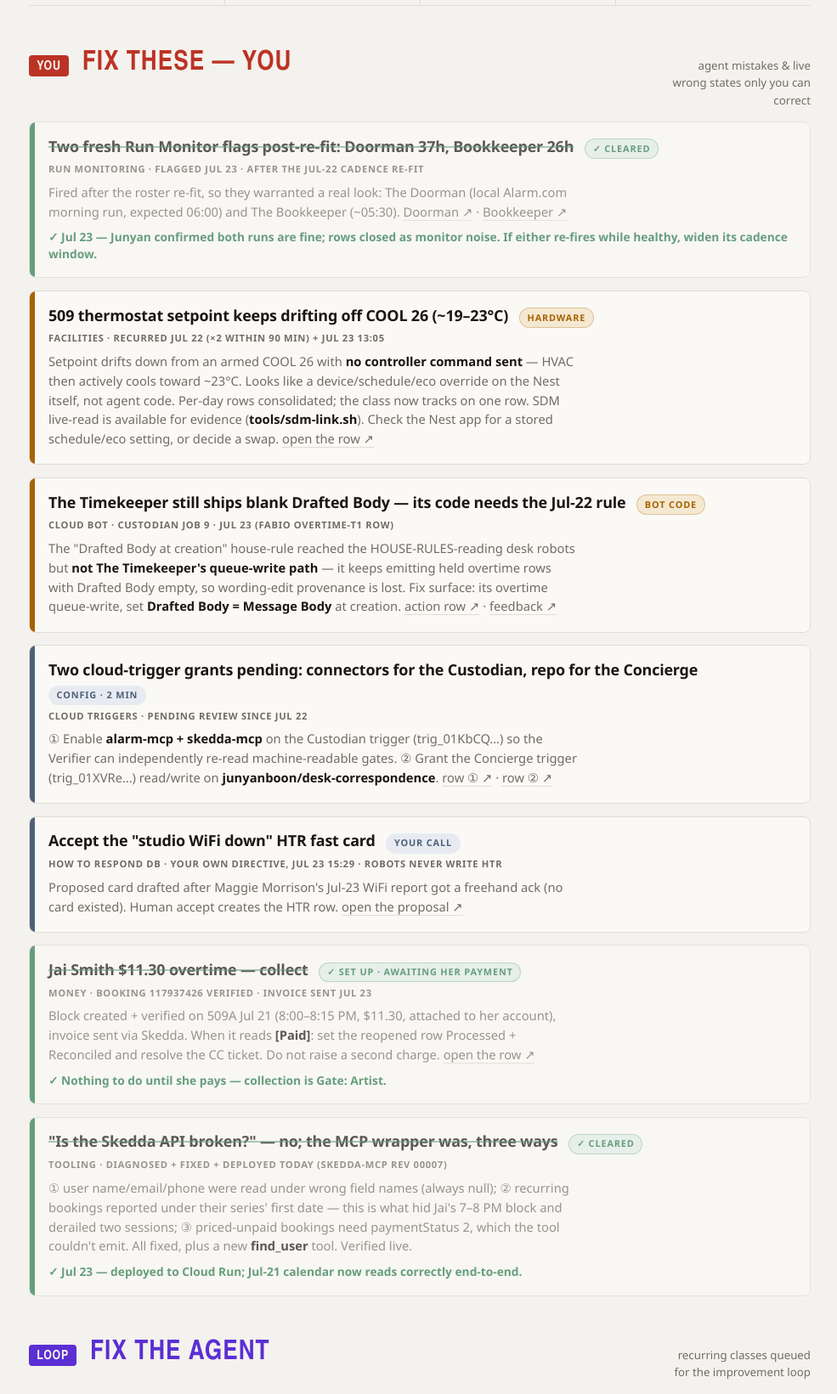
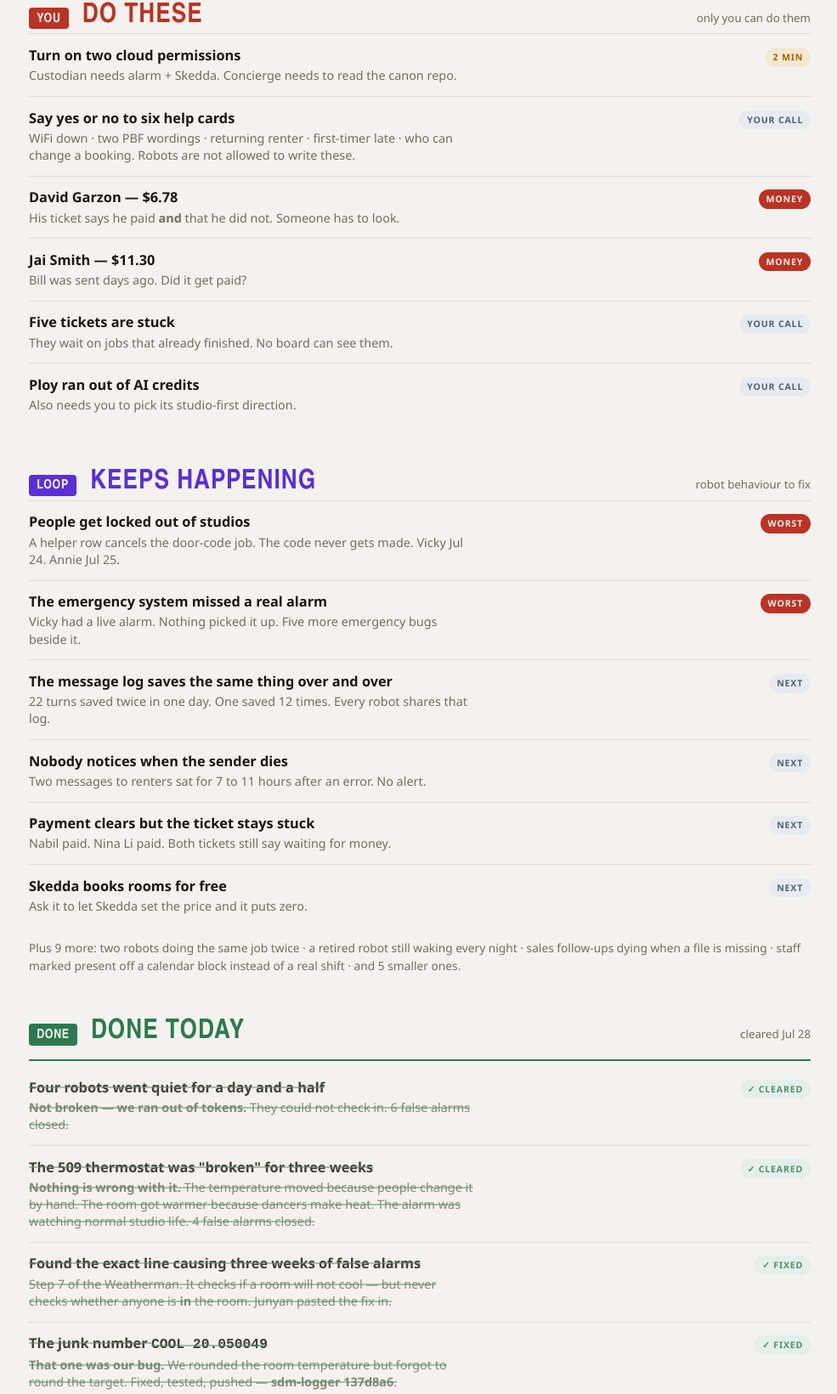
Before and after one commit to junyanboon/fixer-report, a plain HTML site: page index.html in a window 1280 px wide. Shown: the part 477-2118 px from the top of the page at 85% size, without its empty margins (146-1131 px from the left). Drawn offline with Linux system fonts and the light colour scheme.

Commit message:
Fixer Report — Jul 28, 2026: plain language, Done split into its own section

```diff
--- a/index.html
+++ b/index.html
@@ -101,116 +101,183 @@
     @keyframes rise { from{opacity:0;transform:translateY(12px);} to{opacity:1;transform:none;} }
   }
   @media (max-width:560px){ .score div{border-left:0;border-top:1px solid var(--hair);} .score div:first-child{border-top:0;} .agent-list li{grid-template-columns:1fr;} .agent-list .surface{padding-top:0;} }
+  /* Jul 28 — plain-language layout */
+  .fix .desc { font-size:.95rem; }
+  .fix .title { font-size:1.06rem; }
+  section.done .no{background:var(--done);} section.done h2{color:var(--done);}
+  .donewrap { border-top:2px solid var(--done); margin-top:1rem; padding-top:.4rem; }
+  .row { display:grid; grid-template-columns:1fr auto; gap:.2rem 1rem; align-items:baseline; padding:.85rem 0; border-top:1px solid var(--hair); }
+  .row:first-of-type{border-top:0;}
+  .row .t { font:700 1.02rem/1.35 var(--sans); }
+  .row .t small { display:block; font:400 .9rem/1.4 var(--text); color:var(--mute); margin-top:.2rem; max-width:64ch; }
+  .row .tag { font:700 .66rem/1 var(--sans); letter-spacing:.08em; text-transform:uppercase; padding:.38rem .55rem; border-radius:999px; white-space:nowrap; }
+  .tag.min{background:var(--act-soft);color:var(--act);} .tag.ask{background:var(--wait-soft);color:var(--wait);}
+  .tag.money{background:var(--hot);color:var(--paper);} .tag.ok{background:var(--done-soft);color:var(--done);}
+  .row.done .t { text-decoration:line-through; text-decoration-thickness:2px; text-decoration-color:color-mix(in srgb,var(--done) 50%,transparent); }
+  .row.done { opacity:.82; }
+  .more { font-size:.86rem; color:var(--mute); margin:.9rem 0 0; }
+  @media (max-width:560px){ .row{grid-template-columns:1fr;} .row .tag{justify-self:start;margin-top:.35rem;} }
 </style>
 </head>
 <body>
 <div class="sheet">
 
   <header class="mast">
-    <div class="kicker"><span>Dance Annex Studios</span><i></i><span>Fixer Report · Jul 23, 2026</span></div>
+    <div class="kicker"><span>Dance Annex Studios</span><i></i><span>Fixer Report · Jul 28, 2026</span></div>
     <h1>The Fixer<em> Report</em></h1>
-    <p class="verdict">The Jai Smith overtime saga is <b>resolved</b> — the Skedda MCP had three read/write bugs (all fixed &amp; deployed today), the block exists at $11.30, invoice sent. Left for you: <b>the 509 thermostat drift, the Timekeeper's queue-write code, two trigger grants, a WiFi HTR card, and two fresh monitor flags to eyeball</b>. 21 stale feedback rows were swept to Applied.</p>
+    <p class="verdict">Big day. <b>None of the three "broken" things were broken.</b> The robots went quiet because we ran out of tokens. The thermostat was fine — people change it by hand, and dancers make heat. The blank drafts were a field you deleted on purpose. Three real bugs found and fixed underneath them. <b>Six things left for you.</b></p>
   </header>
 
   <nav class="score" aria-label="At a glance">
-    <div><span class="n hot-n">4</span><span class="k">Left for you</span></div>
-    <div><span class="n act-n">2</span><span class="k">of them urgent-ish</span></div>
-    <div><span class="n" style="color:var(--brand)">3</span><span class="k">Loop items open</span></div>
-    <div><span class="n" style="color:var(--done)">3 + 23</span><span class="k">Cleared today + rows swept</span></div>
+    <div><span class="n hot-n">6</span><span class="k">Left for you</span></div>
+    <div><span class="n act-n">2</span><span class="k">Take 2 minutes</span></div>
+    <div><span class="n" style="color:var(--brand)">15</span><span class="k">Repeat problems</span></div>
+    <div><span class="n" style="color:var(--done)">20</span><span class="k">Cleared today</span></div>
   </nav>
 
-  <!-- FIX THESE — YOU -->
+  <!-- ============ DO THESE ============ -->
   <section class="you">
-    <div class="head"><span class="no">YOU</span><h2>Fix these — you</h2><span class="note">agent mistakes &amp; live wrong states only you can correct</span></div>
+    <div class="head"><span class="no">YOU</span><h2>Do these</h2><span class="note">only you can do them</span></div>
 
-    <div class="fix sev-hot done">
-      <div class="stripe"></div>
-      <div class="body">
-        <div class="top"><span class="title">Two fresh Run Monitor flags post-re-fit: Doorman 37h, Bookkeeper 26h</span><span class="pill done">✓ Cleared</span></div>
-        <p class="meta">Run monitoring · flagged Jul 23 · AFTER the Jul-22 cadence re-fit</p>
-        <p class="desc">Fired after the roster re-fit, so they warranted a real look: The Doorman (local Alarm.com morning run, expected 06:00) and The Bookkeeper (~05:30). <a class="src" href="https://app.notion.com/3a67503281c48189aeb2d8cea3c00b16">Doorman ↗</a> · <a class="src" href="https://app.notion.com/3a67503281c48178aa38d36dc5b31131">Bookkeeper ↗</a></p>
-        <p class="res">✓ Jul 23 — Junyan confirmed both runs are fine; rows closed as monitor noise. If either re-fires while healthy, widen its cadence window.</p>
-      </div>
+    <div class="row">
+      <div class="t">Turn on two cloud permissions
+        <small>Custodian needs alarm + Skedda. Concierge needs to read the canon repo.</small></div>
+      <span class="tag min">2 min</span>
     </div>
 
-    <div class="fix sev-act">
-      <div class="stripe"></div>
-      <div class="body">
-        <div class="top"><span class="title">509 thermostat setpoint keeps drifting off COOL 26 (~19–23°C)</span><span class="pill act">Hardware</span></div>
-        <p class="meta">Facilities · recurred Jul 22 (×2 within 90 min) + Jul 23 13:05</p>
-        <p class="desc">Setpoint drifts down from an armed COOL 26 with <b>no controller command sent</b> — HVAC then actively cools toward ~23°C. Looks like a device/schedule/eco override on the Nest itself, not agent code. Per-day rows consolidated; the class now tracks on one row. SDM live-read is available for evidence (<b>tools/sdm-link.sh</b>). Check the Nest app for a stored schedule/eco setting, or decide a swap. <a class="src" href="https://app.notion.com/3a67503281c48102a0dce7e64acd5a2b">open the row ↗</a></p>
-      </div>
+    <div class="row">
+      <div class="t">Say yes or no to six help cards
+        <small>WiFi down · two PBF wordings · returning renter · first-timer late · who can change a booking. Robots are not allowed to write these.</small></div>
+      <span class="tag ask">Your call</span>
     </div>
 
-    <div class="fix sev-act">
-      <div class="stripe"></div>
-      <div class="body">
-        <div class="top"><span class="title">The Timekeeper still ships blank Drafted Body — its code needs the Jul-22 rule</span><span class="pill act">Bot code</span></div>
-        <p class="meta">Cloud bot · Custodian JOB 9 · Jul 23 (Fabio overtime-T1 row)</p>
-        <p class="desc">The "Drafted Body at creation" house-rule reached the HOUSE-RULES-reading desk robots but <b>not The Timekeeper's queue-write path</b> — it keeps emitting held overtime rows with Drafted Body empty, so wording-edit provenance is lost. Fix surface: its overtime queue-write, set <b>Drafted Body = Message Body</b> at creation. <a class="src" href="https://app.notion.com/3a67503281c4816da53ddb0ff6cbc882">action row ↗</a> · <a class="src" href="https://app.notion.com/3a67503281c48130b6a9ddda1daa3a6d">feedback ↗</a></p>
-      </div>
+    <div class="row">
+      <div class="t">David Garzon — $6.78
+        <small>His ticket says he paid <b>and</b> that he did not. Someone has to look.</small></div>
+      <span class="tag money">Money</span>
     </div>
 
-    <div class="fix sev-wait">
-      <div class="stripe"></div>
-      <div class="body">
-        <div class="top"><span class="title">Two cloud-trigger grants pending: connectors for the Custodian, repo for the Concierge</span><span class="pill wait">Config · 2 min</span></div>
-        <p class="meta">Cloud triggers · Pending Review since Jul 22</p>
-        <p class="desc">① Enable <b>alarm-mcp + skedda-mcp</b> on the Custodian trigger (trig_01KbCQ…) so the Verifier can independently re-read machine-readable gates. ② Grant the Concierge trigger (trig_01XVRe…) read/write on <b>junyanboon/desk-correspondence</b>. <a class="src" href="https://app.notion.com/3a57503281c481b7b088dc1921cb9ed3">row ① ↗</a> · <a class="src" href="https://app.notion.com/3a57503281c481ef86fac427d142ecc4">row ② ↗</a></p>
-      </div>
+    <div class="row">
+      <div class="t">Jai Smith — $11.30
+        <small>Bill was sent days ago. Did it get paid?</small></div>
+      <span class="tag money">Money</span>
     </div>
 
-    <div class="fix sev-wait">
-      <div class="stripe"></div>
-      <div class="body">
-        <div class="top"><span class="title">Accept the "studio WiFi down" HTR fast card</span><span class="pill wait">Your call</span></div>
-        <p class="meta">How to Respond DB · your own directive, Jul 23 15:29 · robots never write HTR</p>
-        <p class="desc">Proposed card drafted after Maggie Morrison's Jul-23 WiFi report got a freehand ack (no card existed). Human accept creates the HTR row. <a class="src" href="https://app.notion.com/3a67503281c481d9a350e1e2b3e5ae4c">open the proposal ↗</a></p>
-      </div>
+    <div class="row">
+      <div class="t">Five tickets are stuck
+        <small>They wait on jobs that already finished. No board can see them.</small></div>
+      <span class="tag ask">Your call</span>
     </div>
 
-    <div class="fix sev-wait done">
-      <div class="stripe"></div>
-      <div class="body">
-        <div class="top"><span class="title">Jai Smith $11.30 overtime — collect</span><span class="pill done">✓ Set up · awaiting her payment</span></div>
-        <p class="meta">Money · booking 117937426 verified · invoice sent Jul 23</p>
-        <p class="desc">Block created + verified on 509A Jul 21 (8:00–8:15 PM, $11.30, attached to her account), invoice sent via Skedda. When it reads <b>[Paid]</b>: set the reopened row Processed + Reconciled and resolve the CC ticket. Do not raise a second charge. <a class="src" href="https://app.notion.com/3a57503281c481e6acaccacb186d781b">open the row ↗</a></p>
-        <p class="res">✓ Nothing to do until she pays — collection is Gate: Artist.</p>
-      </div>
-    </div>
-
-    <div class="fix sev-act done">
-      <div class="stripe"></div>
-      <div class="body">
-        <div class="top"><span class="title">"Is the Skedda API broken?" — no; the MCP wrapper was, three ways</span><span class="pill done">✓ Cleared</span></div>
-        <p class="meta">Tooling · diagnosed + fixed + deployed today (skedda-mcp rev 00007)</p>
-        <p class="desc">① user name/email/phone were read under wrong field names (always null); ② recurring bookings reported under their series' first date — this is what hid Jai's 7–8 PM block and derailed two sessions; ③ priced-unpaid bookings need paymentStatus 2, which the tool couldn't emit. All fixed, plus a new <b>find_user</b> tool. Verified live.</p>
-        <p class="res">✓ Jul 23 — deployed to Cloud Run; Jul-21 calendar now reads correctly end-to-end.</p>
-      </div>
+    <div class="row">
+      <div class="t">Ploy ran out of AI credits
+        <small>Also needs you to pick its studio-first direction.</small></div>
+      <span class="tag ask">Your call</span>
     </div>
   </section>
 
-  <!-- FIX THE AGENT -->
+  <!-- ============ REPEAT PROBLEMS ============ -->
   <section class="agent">
-    <div class="head"><span class="no">LOOP</span><h2>Fix the agent</h2><span class="note">recurring classes queued for the improvement loop</span></div>
-    <ul class="agent-list">
-      <li><span class="t">Concurrent runtimes create duplicate records — add a pre-write dedup guard<small>Two instances in the Jul-22 window (Nicole Drury double confirmation; duplicate Anastasia CC ticket, the second reached Review uncaught). Fires rely on the local state file, blind to a peer's Notion writes. Standing ask: live existence check keyed on artist + booking + intent against Notion before any ticket create or message queue.</small></span><span class="surface"><a class="src" href="https://app.notion.com/3a67503281c481ff842eed5ae01f197f">row ↗</a></span></li>
-      <li><span class="t">Courtesy flows for non-Artist-DB renters produce untracked, un-dedupable records<small>Marco Alberto's 901 sound courtesy has no CC ticket anchor — no gate, no closure tracking, nothing for a second runtime to collide against. Rule: create the Artist + open a CC ticket first, and set the queue row's CC relation before queuing.</small></span><span class="surface"><a class="src" href="https://app.notion.com/3a67503281c481e7b785d71f437d096c">row ↗</a></span></li>
-      <li><span class="t">Orphan gates: reconcile passes clear an info gate but leave a stale Current Block + no Action row<small>Best O's viewing ticket sat invisible to the Awaiting-Staff digest. On recognizing a reply, the reconcile must rewrite Current Block to the real remaining gate AND raise the linked Action row.</small></span><span class="surface"><a class="src" href="https://app.notion.com/3a47503281c481d187e1e5cb27e5a1f6">row ↗</a></span></li>
-      <li class="done"><span class="t">Skedda MCP capability gaps (user lookup · recurrence · billable-unpaid)<small>The three gaps that stalled the Jai charge across two sessions.</small></span><span class="surface">✓ fixed + deployed rev 00007</span></li>
-      <li class="done"><span class="t">509 climate false-malfunction check<small>▼26 telemetry rung + SDM live-read both live; the check is re-fit.</small></span><span class="surface">✓ set up · awaiting a ≥28°C day</span></li>
-    </ul>
+    <div class="head"><span class="no">LOOP</span><h2>Keeps happening</h2><span class="note">robot behaviour to fix</span></div>
+
+    <div class="row">
+      <div class="t">People get locked out of studios
+        <small>A helper row cancels the door-code job. The code never gets made. Vicky Jul 24. Annie Jul 25.</small></div>
+      <span class="tag" style="background:var(--hot);color:var(--paper)">Worst</span>
+    </div>
+
+    <div class="row">
+      <div class="t">The emergency system missed a real alarm
+        <small>Vicky had a live alarm. Nothing picked it up. Five more emergency bugs beside it.</small></div>
+      <span class="tag" style="background:var(--hot);color:var(--paper)">Worst</span>
+    </div>
+
+    <div class="row">
+      <div class="t">The message log saves the same thing over and over
+        <small>22 turns saved twice in one day. One saved 12 times. Every robot shares that log.</small></div>
+      <span class="tag ask">Next</span>
+    </div>
+
+    <div class="row">
+      <div class="t">Nobody notices when the sender dies
+        <small>Two messages to renters sat for 7 to 11 hours after an error. No alert.</small></div>
+      <span class="tag ask">Next</span>
+    </div>
+
+    <div class="row">
+      <div class="t">Payment clears but the ticket stays stuck
+        <small>Nabil paid. Nina Li paid. Both tickets still say waiting for money.</small></div>
+      <span class="tag ask">Next</span>
+    </div>
+
+    <div class="row">
+      <div class="t">Skedda books rooms for free
+        <small>Ask it to let Skedda set the price and it puts zero.</small></div>
+      <span class="tag ask">Next</span>
+    </div>
+
+    <p class="more">Plus 9 more: two robots doing the same job twice · a retired robot still waking every night · sales follow-ups dying when a file is missing · staff marked present off a calendar block instead of a real shift · and 5 smaller ones.</p>
+  </section>
+
+  <!-- ============ DONE ============ -->
+  <section class="done">
+    <div class="head"><span class="no">DONE</span><h2>Done today</h2><span class="note">cleared Jul 28</span></div>
+    <div class="donewrap">
+
+    <div class="row done">
+      <div class="t">Four robots went quiet for a day and a half
+        <small><b>Not broken — we ran out of tokens.</b> They could not check in. 6 false alarms closed.</small></div>
+      <span class="tag ok">✓ Cleared</span>
+    </div>
+
+    <div class="row done">
+      <div class="t">The 509 thermostat was "broken" for three weeks
+        <small><b>Nothing is wrong with it.</b> The temperature moved because people change it by hand. The room got warmer because dancers make heat. The alarm was watching normal studio life. 4 false alarms closed.</small></div>
+      <span class="tag ok">✓ Cleared</span>
+    </div>
+
+    <div class="row done">
+      <div class="t">Found the exact line causing three weeks of false alarms
+        <small>Step 7 of the Weatherman. It checks if a room will not cool — but never checks whether anyone is <b>in</b> the room. Junyan pasted the fix in.</small></div>
+      <span class="tag ok">✓ Fixed</span>
+    </div>
+
+    <div class="row done">
+      <div class="t">The junk number <code>COOL 20.050049</code>
+        <small><b>That one was our bug.</b> We rounded the room temperature but forgot to round the target. Fixed, tested, pushed — <b>sdm-logger 137d8a6</b>.</small></div>
+      <span class="tag ok">✓ Fixed</span>
+    </div>
+
+    <div class="row done">
+      <div class="t">Blank message drafts — 20 a day, three robots
+        <small><b>No robot ever did this wrong.</b> Junyan deleted the Drafted Body field on purpose, because robots kept filling it and leaving the real message empty — so nothing sent. But the rule telling them to fill it was still live in <b>seven places</b>, including three real send paths.</small></div>
+      <span class="tag ok">✓ Cleared</span>
+    </div>
+
+    <div class="row done">
+      <div class="t">Pulled that dead rule out of everywhere
+        <small>9 edits across 5 canon files (<b>2bde506</b>), plus two Notion skill pages it was hiding in. One of them still marked it <b>MANDATORY</b> on the money path. Written down as a plain "never do this" so nobody adds it back. 6 rows closed.</small></div>
+      <span class="tag ok">✓ Fixed</span>
+    </div>
+
+    <div class="row done">
+      <div class="t">Caught a fix that was itself the bug
+        <small>On Jul 25 someone "fixed" the Timekeeper by making that dead rule <b>mandatory</b>. Reverted, with a note so nobody repeats it.</small></div>
+      <span class="tag ok">✓ Fixed</span>
+    </div>
+
+    </div>
   </section>
 
   <footer>
-    <span>Point-in-time Fixer Report, compiled interactively with Junyan (daily run). Sources: 🔧 Sweep Feedback · ✅ Actions to Perform · Jul 21–22 report · jai-overtime-handoff.</span>
-    <span>Archive: <a class="src" href="2026-07-21.html">Jul 21–22</a> · <a class="src" href="2026-07-18.html">Jul 18</a> · rows open in Notion ↗</span>
+    <span>Compiled Jul 28, 2026 · Junyan + Claude</span>
+    <span>Archive:
+      <a class="src" href="2026-07-23.html">Jul 23</a> ·
+      <a class="src" href="2026-07-21.html">Jul 21</a> ·
+      <a class="src" href="2026-07-18.html">Jul 18</a>
+    </span>
   </footer>
 
 </div>
-<script>
-  document.querySelectorAll('a[href^="http"]').forEach(function(a){ a.target="_blank"; a.rel="noopener"; });
-</script>
-
 </body>
 </html>
```
